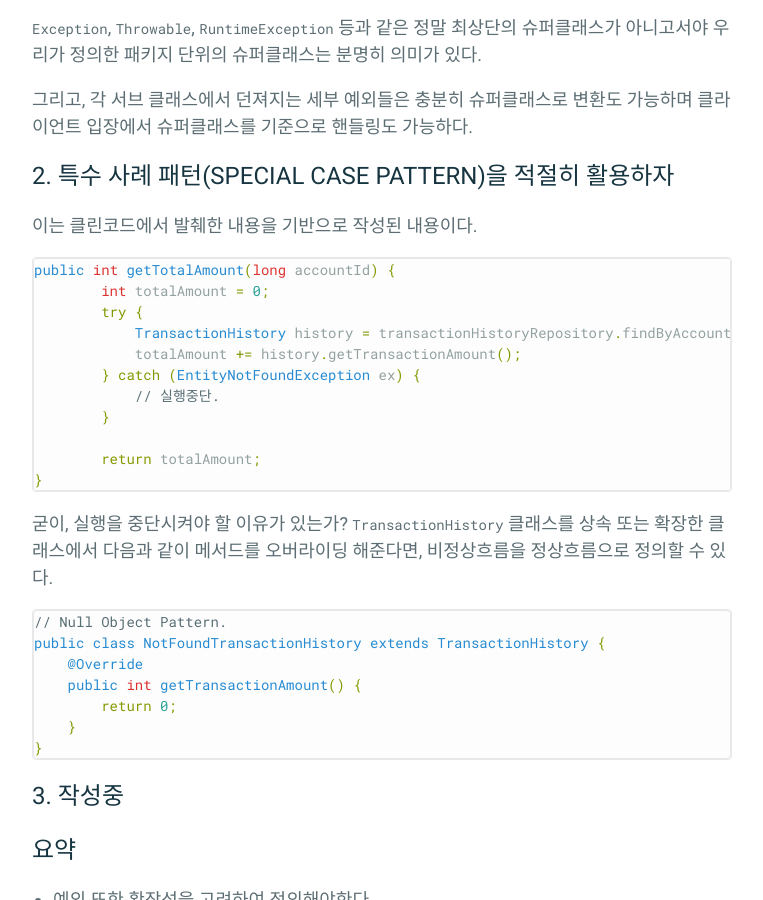
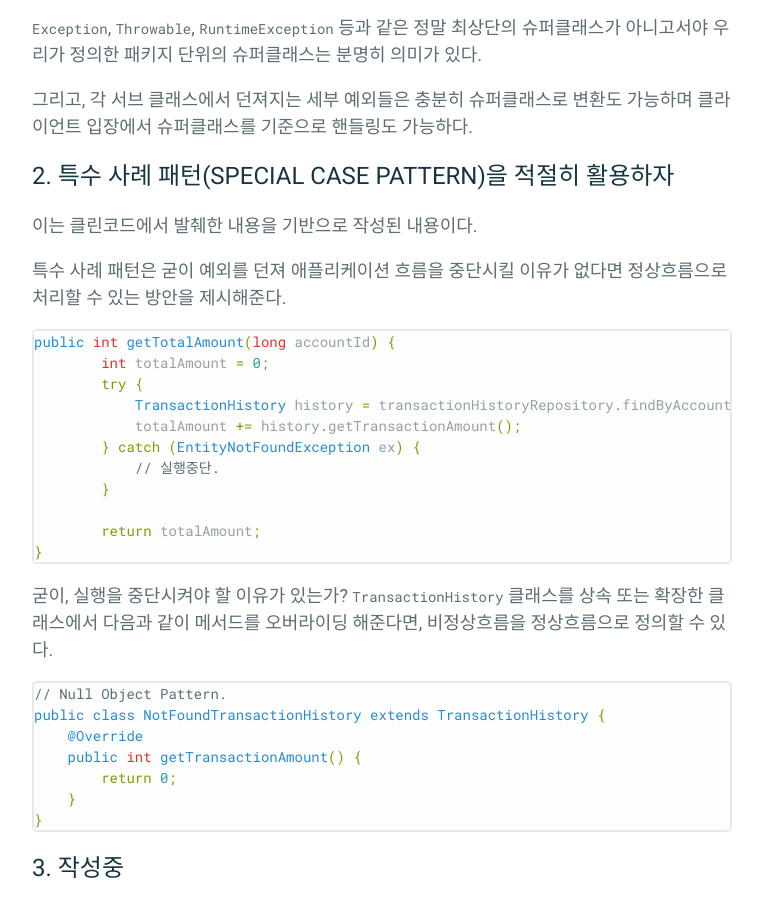
Before and after one commit to parkhuiwo0/parkhuiwo0.github.io, a Jekyll site: the page built from _posts/2023-04-17-자바-예외-패턴.md, in a window 1280 px wide and 900 px high, scrolled down 3256 px. Shown: the whole window, without its empty margins (258-1021 px from the left). Built offline with Jekyll 4.4.1, drawn with Linux system fonts in a browser that asks for light colours.

Commit message:
Update 2023-04-17-자바-예외-패턴.md

````diff
--- a/_posts/2023-04-17-자바-예외-패턴.md
+++ b/_posts/2023-04-17-자바-예외-패턴.md
@@ -83,6 +83,8 @@ comments: true
 
 이는 클린코드에서 발췌한 내용을 기반으로 작성된 내용이다.
 
+특수 사례 패턴은 굳이 예외를 던져 애플리케이션 흐름을 중단시킬 이유가 없다면 정상흐름으로 처리할 수 있는 방안을 제시해준다.
+
 ```java
 public int getTotalAmount(long accountId) {
         int totalAmount = 0;
````
